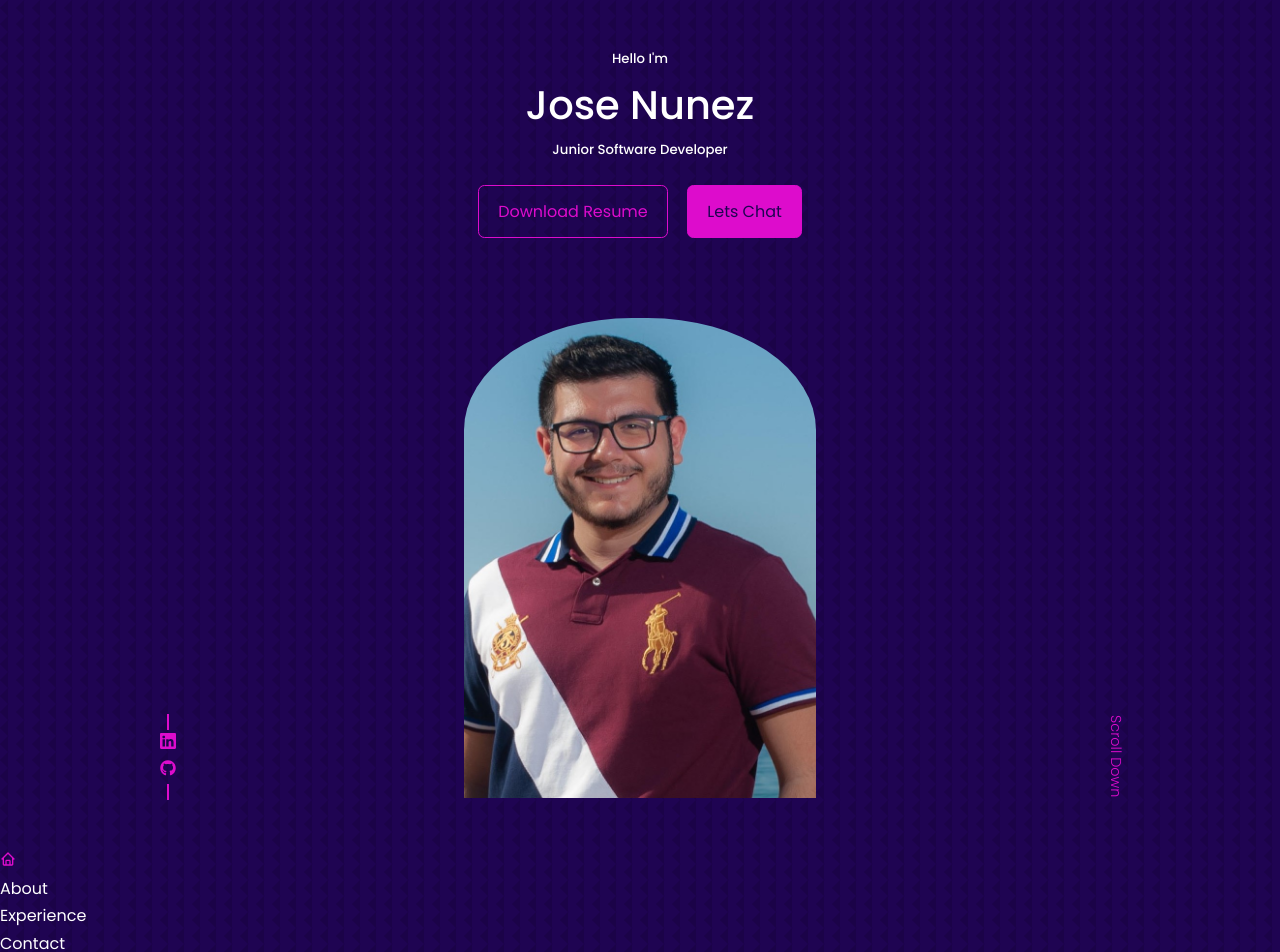
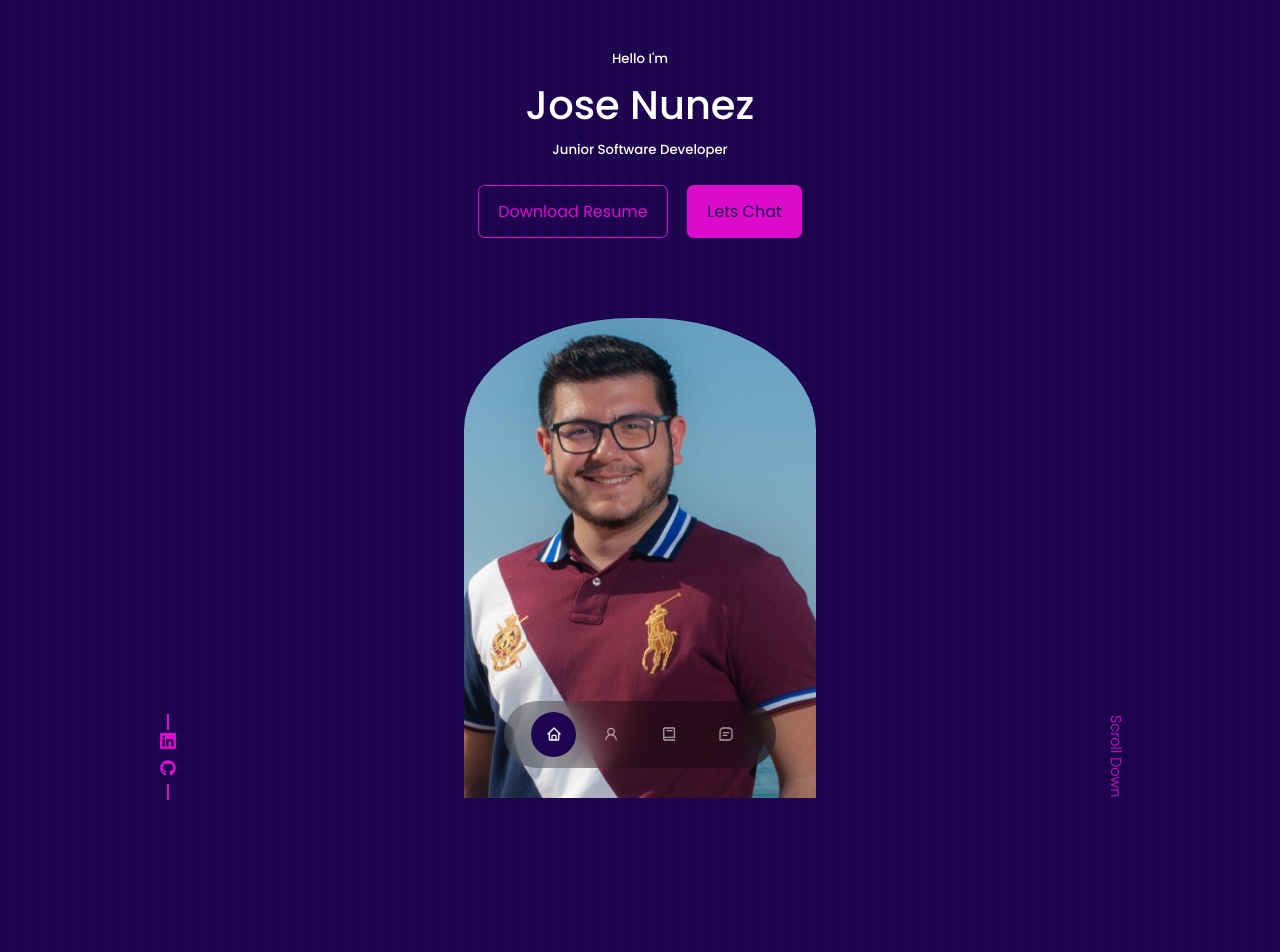
Before and after one commit to Joltimate/Portfolio, a React (Create React App) app in the folder react-portfolio/: page / in a window 1280 px wide. Shown: the top 952 px of the page. Built offline with nearby package versions, Linux system fonts and the light colour scheme.

Commit message:
Updated Nav

```diff
--- a/react-portfolio/src/components/about/About.jsx
+++ b/react-portfolio/src/components/about/About.jsx
@@ -3,7 +3,7 @@
 
 function About() {
   return (
-    <div>About</div>
+    <section id='about'>About</section>
   )
 }
 
--- a/react-portfolio/src/components/contact/Contact.jsx
+++ b/react-portfolio/src/components/contact/Contact.jsx
@@ -3,7 +3,7 @@
 
 const Contact = () => {
   return (
-    <div>Contact</div>
+    <section id='contact'>Contact</section>
   )
 }
 
--- a/react-portfolio/src/components/experience/Experience.jsx
+++ b/react-portfolio/src/components/experience/Experience.jsx
@@ -3,7 +3,7 @@
 
 const Experience = () => {
   return (
-    <div>Experience</div>
+    <section id='experience'>Experience</section>
   )
 }
 
--- a/react-portfolio/src/components/nav/Nav.jsx
+++ b/react-portfolio/src/components/nav/Nav.jsx
@@ -1,11 +1,19 @@
 import React from 'react'
 import './nav.css'
-import {BiHome} from 'react-icons/bi'
+import {BiHome, BiBook, BiMessageSquareDetail} from 'react-icons/bi'
+import {AiOutlineUser} from 'react-icons/ai'
+import { useState } from 'react'
 
 const Nav = () => {
+  const[activeNav, setActiveNav]  = useState('#')
   return (
     <nav>
-      <a href="#"><BiHome/></a>
+      <a href="#" onClick={() => setActiveNav('#')}className={activeNav === '#' ? 'active' : ''}><BiHome/></a>
+      <a href="#about" onClick={() => setActiveNav('#about')} className={activeNav === '#about' ? 'active' : ''}><AiOutlineUser/></a>
+      <a href="#experience" onClick={() => setActiveNav('#experience')} className={activeNav === '#experience' ? 'active' : ''}><BiBook/></a>
+      <a href="#contact" onClick={() => setActiveNav('#contact')} className={activeNav === '#contact' ? 'active' : ''}><BiMessageSquareDetail/></a>
+
+
     </nav>
   )
 }
--- a/react-portfolio/src/components/nav/nav.css
+++ b/react-portfolio/src/components/nav/nav.css
@@ -0,0 +1,38 @@
+nav{
+    background: rgba(0, 0,0,0.3);
+    width:max-content;
+    display:block;
+    padding: 0.7rem 1.7rem;
+    z-index:2;
+    position:fixed;
+    left:50%;
+    transform: translateX(-50%);
+    bottom:2rem;
+    display: flex;
+    gap: 0.8rem;
+    border-radius:3rem;
+    backdrop-filter: blur(15px);
+
+}
+
+
+
+nav a{
+    background: transparent;
+    padding:0.9rem;
+    border-radius:50%;
+    display: flex;
+    color: var(--color-light);
+    font-size: 1rem;
+}
+
+nav a:hover{
+    background:rgba(0, 0,0,0.4);
+
+}
+
+nav a.active{
+
+    background:var(--color-bg);
+    color: var(--color-white)
+}
--- a/react-portfolio/src/index.css
+++ b/react-portfolio/src/index.css
@@ -58,6 +58,7 @@
 
 section{
     margin-top: 8rem;
+    height:100vh;
 }
 
 section > h2, section > h5{
```
